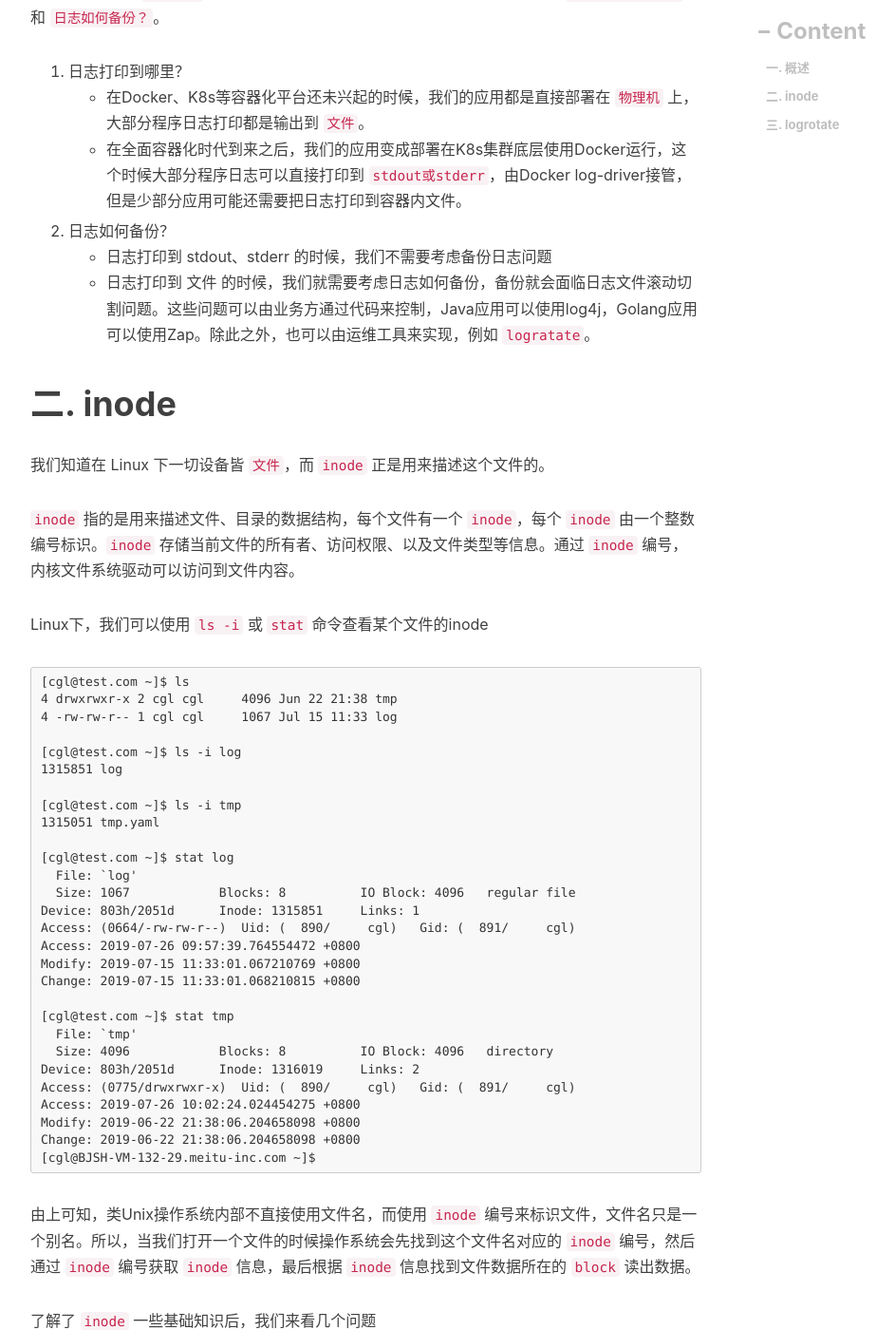
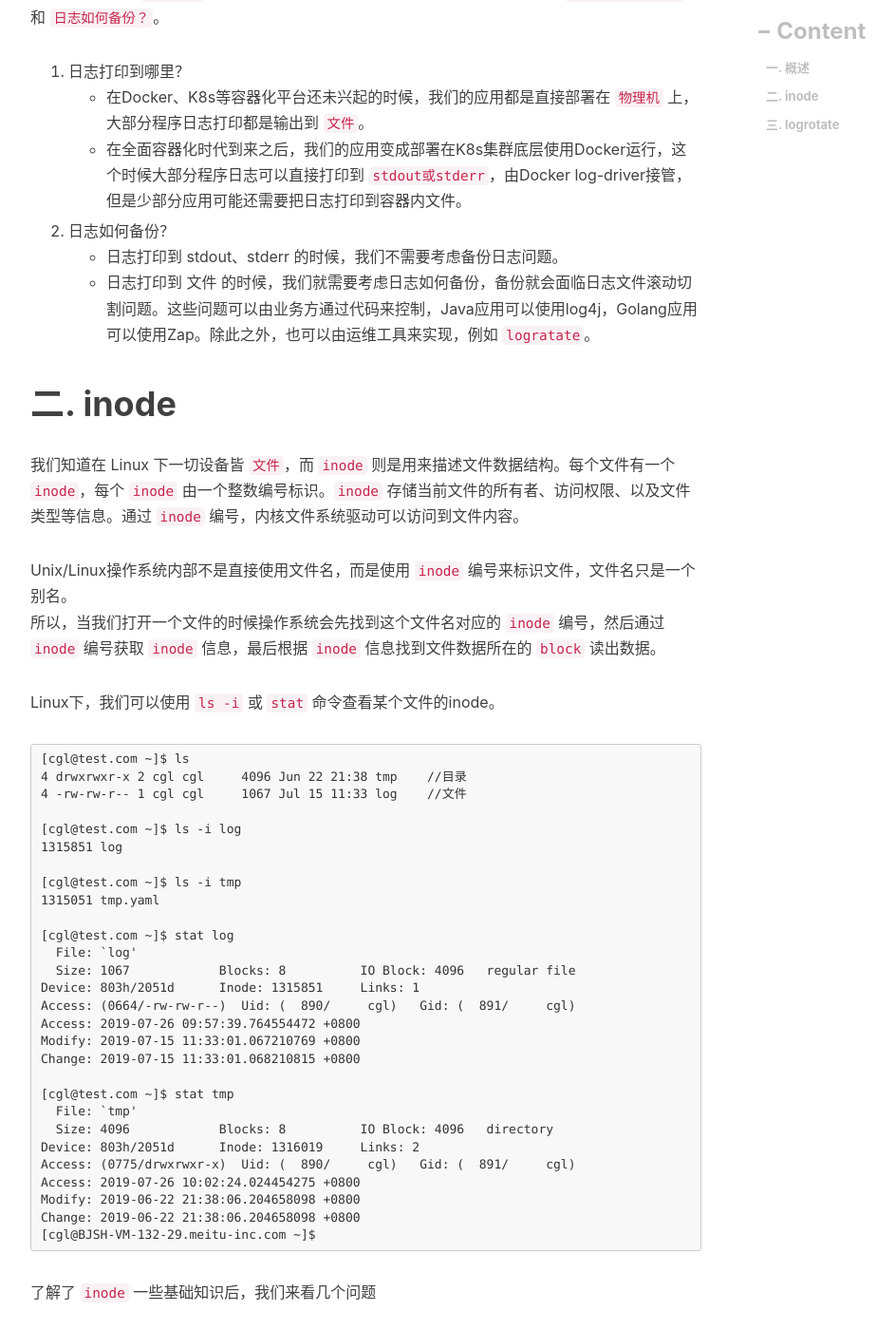
Before and after one commit to engru/chenguolin.github.io, a Jekyll site: the page built from _posts/2016-09-25-【Linux-7】文件滚动工具 logrotate.md, in a window 1280 px wide and 1400 px high, scrolled down 659 px. Shown: the whole window at 95% size, without its empty margins (233-1176 px from the left). Built offline with Jekyll 4.4.1, drawn with Linux system fonts in a browser that asks for light colours; nearby versions of some CDN libraries; comment, search, counter and statistics services are not loaded; part of the change alters nothing that is shown.

Commit message:
Update 2016-09-25-【Linux-7】文件滚动工具 logrotate.md

````diff
--- a/_posts/2016-09-25-【Linux-7】文件滚动工具 logrotate.md
+++ b/_posts/2016-09-25-【Linux-7】文件滚动工具 logrotate.md
@@ -13,20 +13,21 @@ tags:         #标签
     + 在Docker、K8s等容器化平台还未兴起的时候，我们的应用都是直接部署在 `物理机` 上，大部分程序日志打印都是输出到 `文件`。
     + 在全面容器化时代到来之后，我们的应用变成部署在K8s集群底层使用Docker运行，这个时候大部分程序日志可以直接打印到 `stdout或stderr`，由Docker log-driver接管，但是少部分应用可能还需要把日志打印到容器内文件。
 2. 日志如何备份？
-    + 日志打印到 stdout、stderr 的时候，我们不需要考虑备份日志问题
+    + 日志打印到 stdout、stderr 的时候，我们不需要考虑备份日志问题。
     + 日志打印到 文件 的时候，我们就需要考虑日志如何备份，备份就会面临日志文件滚动切割问题。这些问题可以由业务方通过代码来控制，Java应用可以使用log4j，Golang应用可以使用Zap。除此之外，也可以由运维工具来实现，例如 `logratate`。
 
 # 二. inode
-我们知道在 Linux 下一切设备皆 `文件`，而 `inode` 正是用来描述这个文件的。
+我们知道在 Linux 下一切设备皆 `文件`，而 `inode` 则是用来描述文件数据结构。每个文件有一个 `inode`，每个 `inode` 由一个整数编号标识。`inode` 存储当前文件的所有者、访问权限、以及文件类型等信息。通过 `inode` 编号，内核文件系统驱动可以访问到文件内容。
 
-`inode` 指的是用来描述文件、目录的数据结构，每个文件有一个 `inode`，每个 `inode` 由一个整数编号标识。`inode` 存储当前文件的所有者、访问权限、以及文件类型等信息。通过 `inode` 编号，内核文件系统驱动可以访问到文件内容。
+Unix/Linux操作系统内部不是直接使用文件名，而是使用 `inode` 编号来标识文件，文件名只是一个别名。
+所以，当我们打开一个文件的时候操作系统会先找到这个文件名对应的 `inode` 编号，然后通过 `inode` 编号获取 `inode` 信息，最后根据 `inode` 信息找到文件数据所在的 `block` 读出数据。
 
-Linux下，我们可以使用 `ls -i` 或 `stat` 命令查看某个文件的inode
+Linux下，我们可以使用 `ls -i` 或 `stat` 命令查看某个文件的inode。
 
 ```
 [cgl@test.com ~]$ ls
-4 drwxrwxr-x 2 cgl cgl     4096 Jun 22 21:38 tmp
-4 -rw-rw-r-- 1 cgl cgl     1067 Jul 15 11:33 log
+4 drwxrwxr-x 2 cgl cgl     4096 Jun 22 21:38 tmp    //目录
+4 -rw-rw-r-- 1 cgl cgl     1067 Jul 15 11:33 log    //文件
 
 [cgl@test.com ~]$ ls -i log
 1315851 log
@@ -54,8 +55,6 @@ Change: 2019-06-22 21:38:06.204658098 +0800
 [cgl@BJSH-VM-132-29.meitu-inc.com ~]$
 ```
 
-由上可知，类Unix操作系统内部不直接使用文件名，而使用 `inode` 编号来标识文件，文件名只是一个别名。所以，当我们打开一个文件的时候操作系统会先找到这个文件名对应的 `inode` 编号，然后通过 `inode` 编号获取 `inode` 信息，最后根据 `inode` 信息找到文件数据所在的 `block` 读出数据。
-
 了解了 `inode` 一些基础知识后，我们来看几个问题
 
 1. 我们使用shell脚本重定向输出到 `test_log` 文件，在运行过程中 `rm` 该文件
@@ -73,6 +72,7 @@ sh        19473  cgl    1w      REG    8,3    25896  1315128 /home/cgl/test_log
 sleep     21647  cgl    1w      REG    8,3    25896  1315128 /home/cgl/test_log (deleted)
 ```
 `结论: test_log文件inode已经被删除了，但是文件描述符还未被释放`
+
 2. 我们使用shell脚本重定向输出到 `test_log` 文件，在运行过程中 `mv` 该文件
 ```
 [cgl@test.com ~]$ sh run.sh > test_log
````
